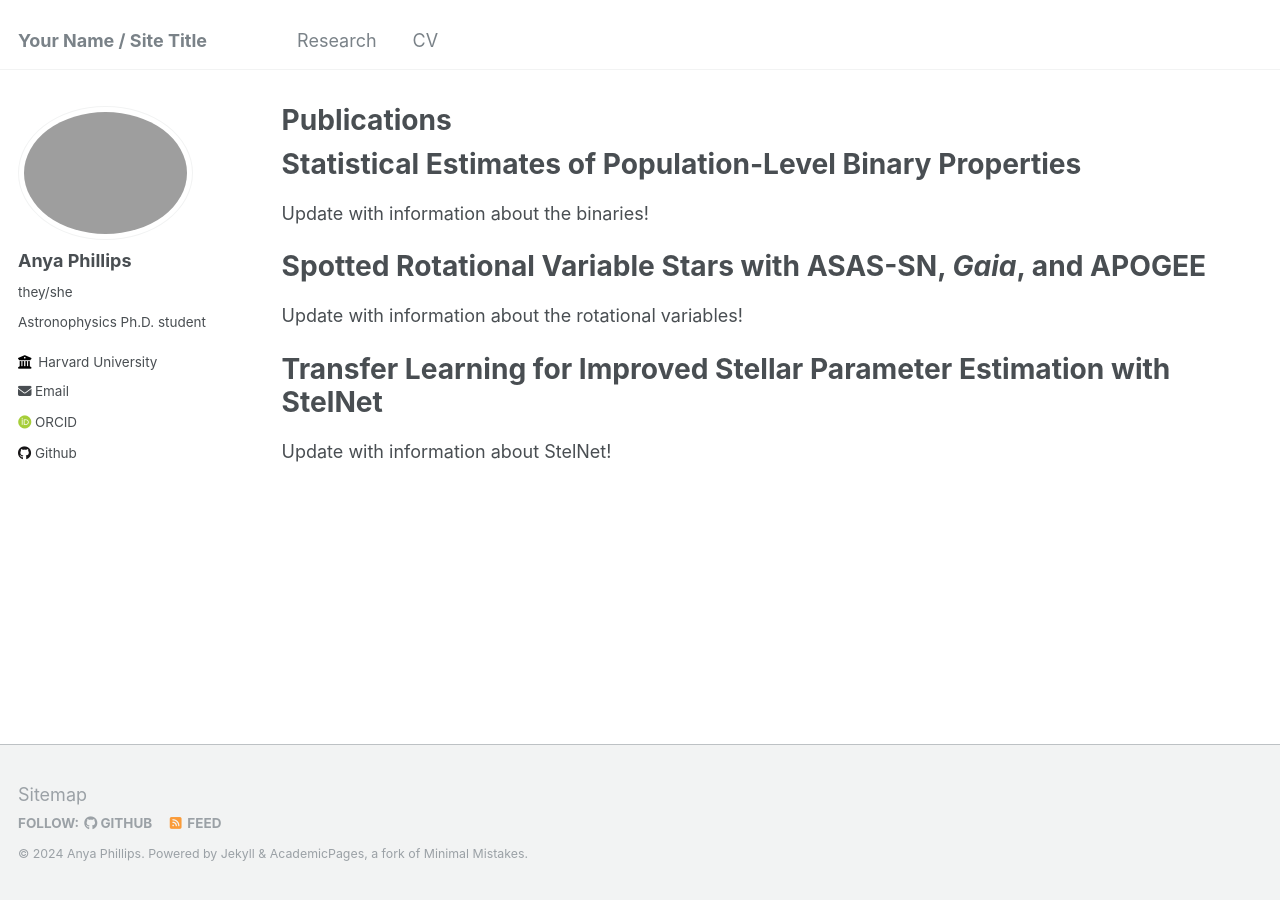
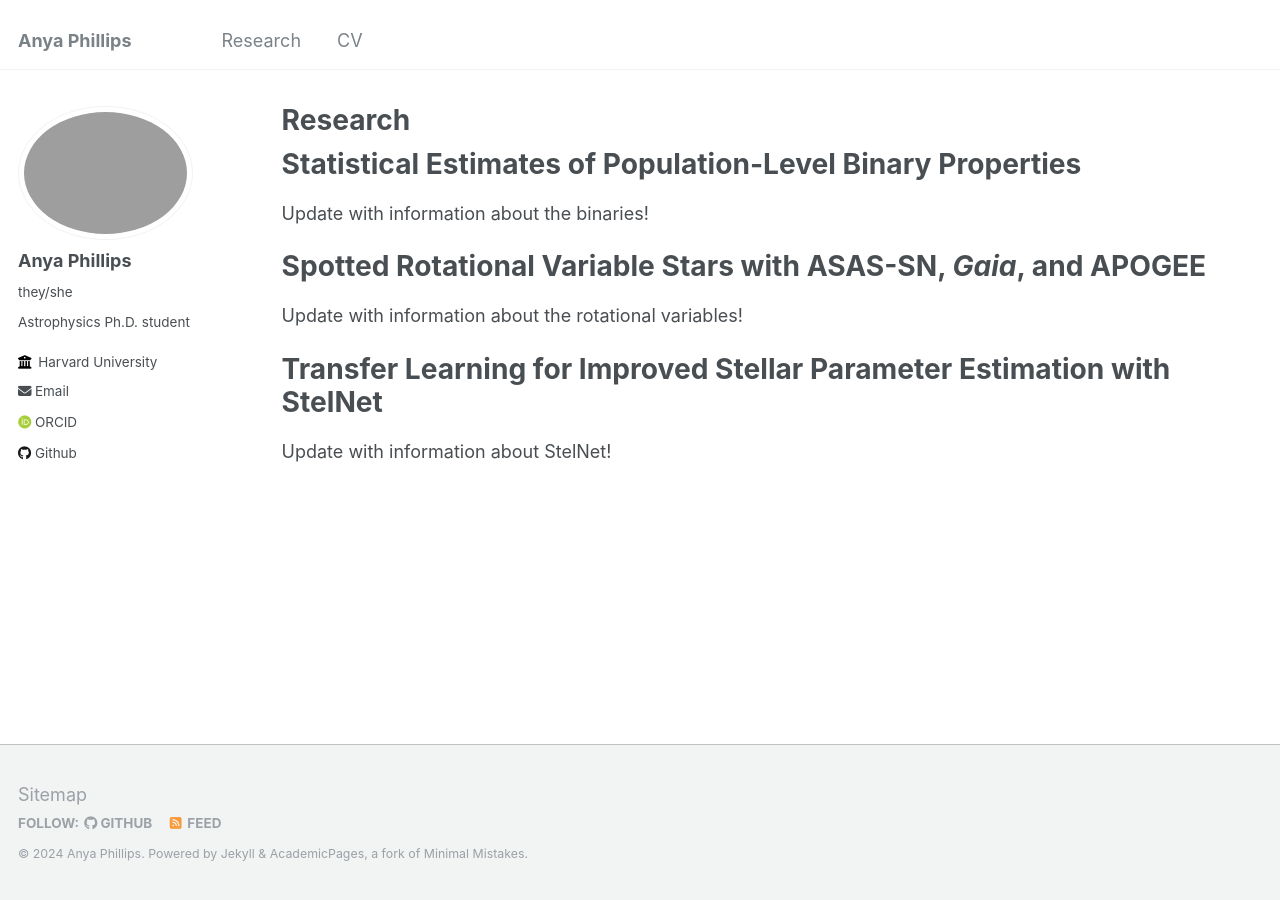
Before and after one commit to anya-m-phillips/anya-m-phillips.github.io, a Jekyll site: the page built from _pages/research.md, in a window 1280 px wide. Built offline with Jekyll 4.4.1, drawn with Linux system fonts in a browser that asks for light colours; some web fonts are replaced.

Commit message:
fixing first customizations

```diff
--- a/_config.yml
+++ b/_config.yml
@@ -8,7 +8,7 @@
 
 # Basic Site Settings
 locale                   : "en-US"
-title                    : "Your Name / Site Title"
+title                    : "Anya Phillips"
 title_separator          : "-"
 name                     : &name "Anya Phillips"
 description              : &description "Astrophysics Ph.D. Student"
@@ -24,7 +24,7 @@ author:
   avatar           : "profile.png"
   name             : "Anya Phillips"
   pronouns         : "they/she"
-  bio              : "Astronophysics Ph.D. student"
+  bio              : "Astrophysics Ph.D. student"
   # location         : "Boston, MA"
   employer         : "Harvard University"
   # uri              : # URL
--- a/_pages/research.md
+++ b/_pages/research.md
@@ -1,7 +1,7 @@
 ---
 layout: archive
-title: "Publications"
-permalink: /publications/
+title: "Research"
+permalink: /research/
 author_profile: true
 ---
 
```
